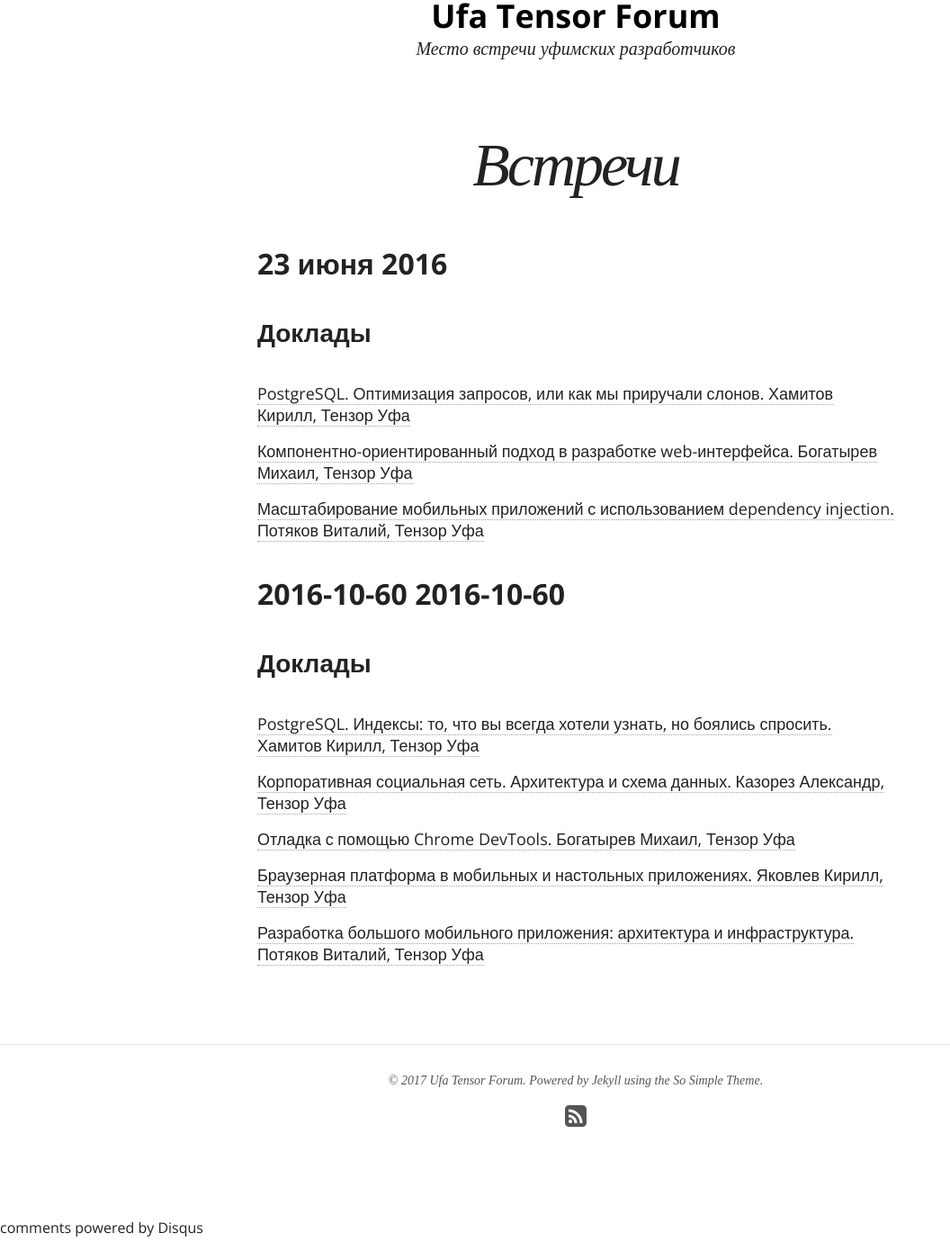
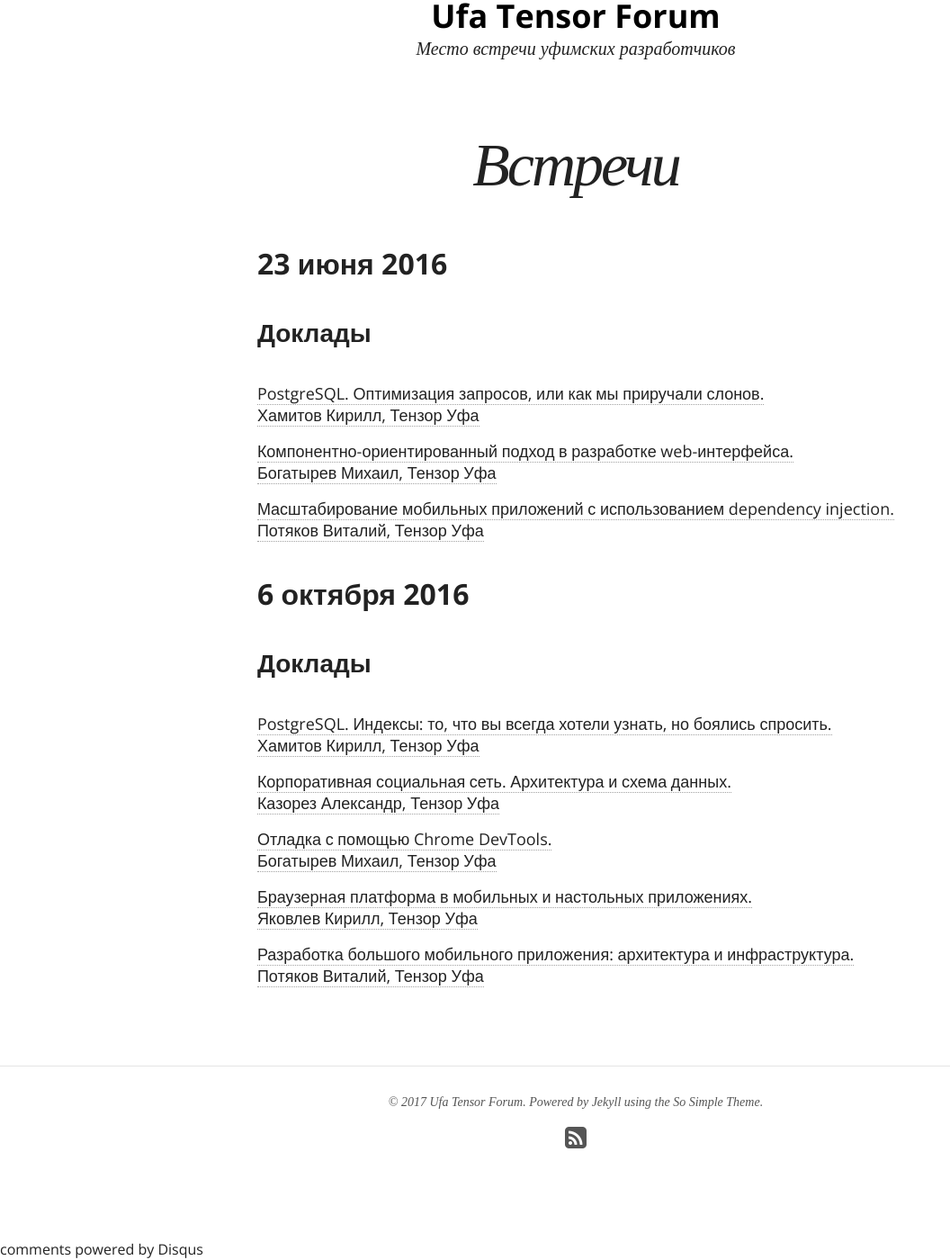
Before and after one commit to tensor-ufa/tensor-ufa.github.io, a Jekyll site: the page built from events/index.md, in a window 1280 px wide and 1400 px high, scrolled down 330 px. Shown: the whole window at 90% size, without its empty margins (0-1056 px from the left). Built offline with Jekyll 4.4.1, drawn with Linux system fonts in a browser that asks for light colours; nearby versions of some CDN libraries; comment, search, counter and statistics services are not loaded; before the commit the page ends 1706 px from its top, so only the background shows below that.

Commit message:
Отображение тем

```diff
--- a/_data/talks.yml
+++ b/_data/talks.yml
@@ -3,7 +3,7 @@
   finished: true
 
 meetup_u2:
-  date: 2016-10-60
+  date: 2016-10-06
   finished: true
 
 meetup_u3:
--- a/events/index.md
+++ b/events/index.md
@@ -6,41 +6,54 @@
 
 <div>
 {% for data in site.data.talks %}
-    {% assign meetupid = data[0] %}
-    {% assign meetup = data[1] %}
+   {% assign meetupid = data[0] %}
+   {% assign meetup = data[1] %}
 
-    {% if meetup.finished %}
+   {% if meetup.finished %}
 
-    {% capture talklist %}{% for post in site.posts %}{% if post.talk == meetupid %}{% if post.author %}{% assign author = site.data.authors[post.author] %}{% endif %}<li><a href="{{ site.url }}{{ post.url }}">{{ post.title }}.{% if author %} {{ author.name }}{% if author.company %}, {{ author.company }}{% endif %}{% endif %}</a></li>{% endif %}{% endfor %}{% endcapture %}
+   {% capture talklist %}
+      {% for post in site.posts %}
+         {% if post.talk == meetupid %}
+            {% if post.author %}
+               {% assign author = site.data.authors[post.author] %}
+            {% endif %}
+            <li>
+               <a href="{{ site.url }}{{ post.url }}">
+                  {{ post.title }}.<br/>{% if author %} {{ author.name }}{% if author.company %}, {{ author.company }}{% endif %}{% endif %}
+               </a>
+            </li>
+         {% endif %}
+      {% endfor %}
+   {% endcapture %}
 
-    {% if talklist.size > 0 %}
-    <h2>
-    {{ meetup.date | date: "%-d" }}
-    {% assign m = meetup.date | date: "%-m" %}
-    {% case m %}
-      {% when '1' %}января
-      {% when '2' %}февраля
-      {% when '3' %}марта
-      {% when '4' %}апреля
-      {% when '5' %}мая
-      {% when '6' %}июня
-      {% when '7' %}июля
-      {% when '8' %}августа
-      {% when '9' %}сентября
-      {% when '10' %}октября
-      {% when '11' %}ноября
-      {% when '12' %}декабря
-    {% endcase %}
-    {{ meetup.date | date: "%Y" }}
+   {% if talklist.size > 0 %}
+   <h2>
+      {{ meetup.date | date: "%-d" }}
+      {% assign m = meetup.date | date: "%-m" %}
+      {% case m %}
+         {% when '1' %}января
+         {% when '2' %}февраля
+         {% when '3' %}марта
+         {% when '4' %}апреля
+         {% when '5' %}мая
+         {% when '6' %}июня
+         {% when '7' %}июля
+         {% when '8' %}августа
+         {% when '9' %}сентября
+         {% when '10' %}октября
+         {% when '11' %}ноября
+         {% when '12' %}декабря
+      {% endcase %}
+      {{ meetup.date | date: "%Y" }}
     </h2>
     {% if meetup.info %}
-    <p>{{ meetup.info }}</p>
-    {% endif %}
-    {{ meetup.foto }}
-    <h3>Доклады</h3>
-    <ul class="post-list">
-        {{ talklist }}
-    </ul>
+      <p>{{ meetup.info }}</p>
+      {% endif %}
+      {{ meetup.foto }}
+      <h3>Доклады</h3>
+      <ul class="post-list">
+         {{ talklist }}
+      </ul>
     {% endif %}
 
     {% endif %}
```
Also changed, not shown: _posts/talks/2017-09-14-2-the_zoo.md (+1 -1 lines), index.md (+2 -2 lines), people/index.md (+1 -1 lines), _posts/talks/2017-09-14-3-three_pigs.md (line endings or trailing spaces).
